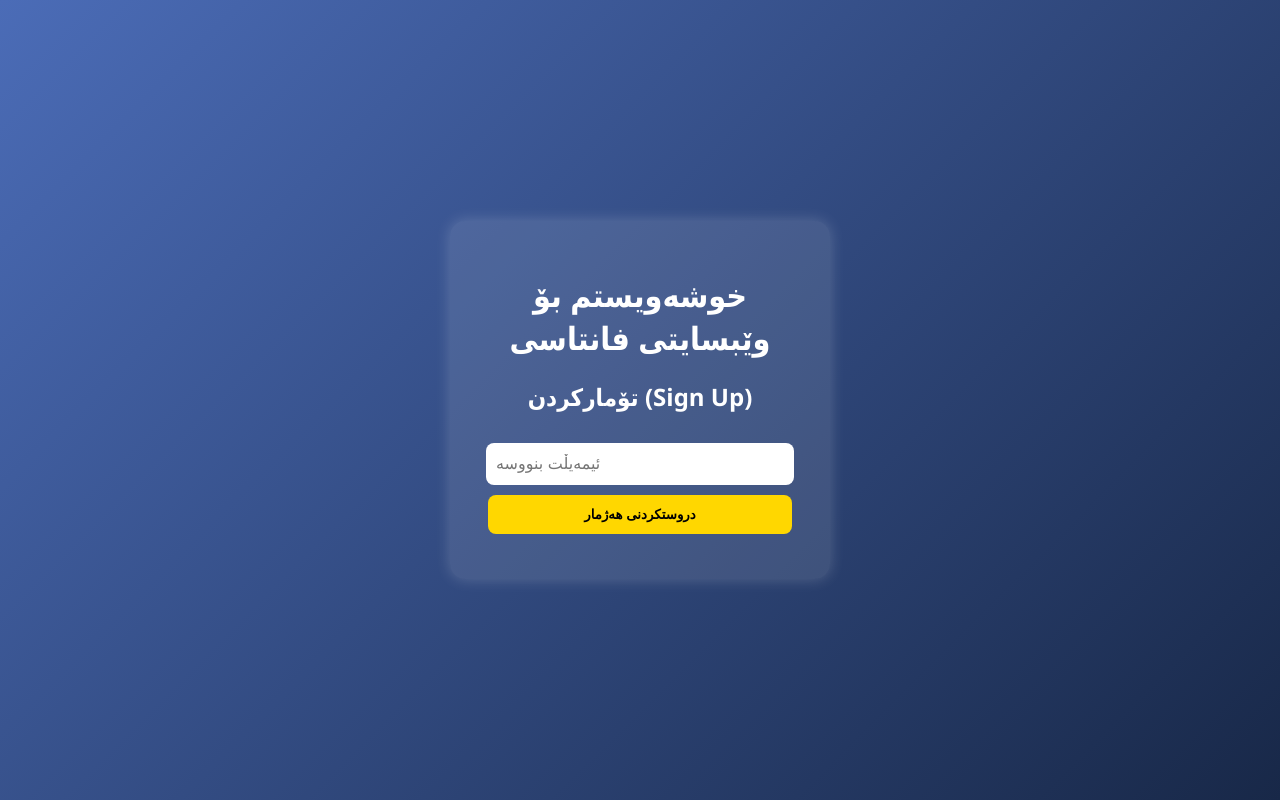
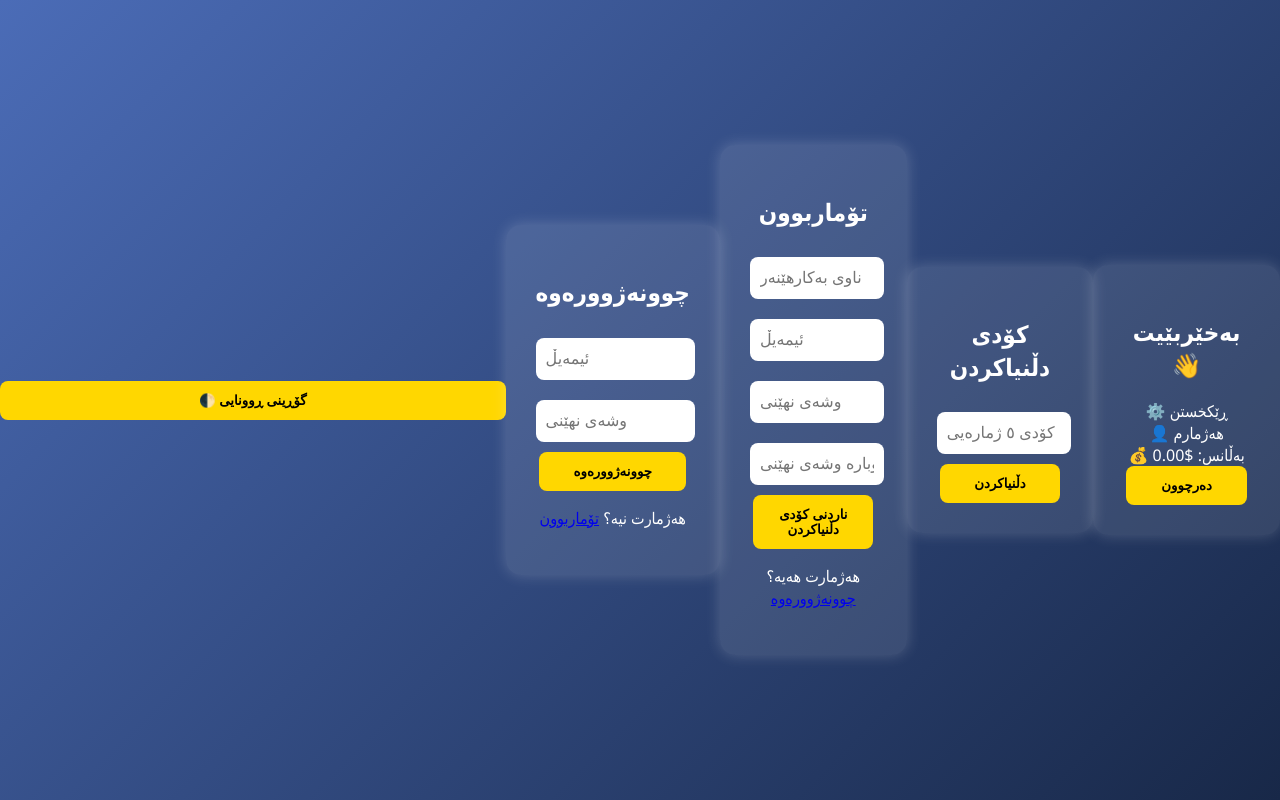
Before and after one commit to Ahmad00k/AYH, a plain HTML site: page index.html in a window 1280 px wide. Drawn offline with Linux system fonts and the light colour scheme.

Commit message:
index.html

```diff
--- a/index.html
+++ b/index.html
@@ -3,18 +3,53 @@
 <head>
   <meta charset="UTF-8" />
   <meta name="viewport" content="width=device-width, initial-scale=1" />
-  <title>فانتاسی - وێبسایت</title>
-  <link rel="stylesheet" href="style.css" />
+  <title>سایتەکەی کوردی - Login و Sign-Up</title>
+  <link href="style.css" rel="stylesheet" />
 </head>
 <body>
-  <div class="container">
-    <h1>خوشەویستم بۆ وێبسایتی فانتاسی</h1>
+  <button class="toggle-mode" onclick="toggleMode()">🌓 گۆڕینی ڕوونایی</button>
 
-    <form id="signupForm">
-      <h2>تۆمارکردن (Sign Up)</h2>
-      <input type="email" id="email" placeholder="ئیمەیڵت بنووسە" required />
-      <button type="submit">دروستکردنی هەژمار</button>
-    </form>
+  <!-- Login Box -->
+  <div class="container" id="login-box">
+    <h2>چوونەژوورەوە</h2>
+    <input type="email" id="loginEmail" placeholder="ئیمەیڵ" />
+    <input type="password" id="loginPassword" placeholder="وشەی نهێنی" />
+    <button onclick="loginUser()">چوونەژوورەوە</button>
+    <p>هەژمارت نیە؟ <a href="#" onclick="showSignUp()">تۆماربوون</a></p>
+  </div>
+
+  <!-- Sign-Up Box -->
+  <div class="container hidden" id="signup-box">
+    <h2>تۆماربوون</h2>
+    <input type="text" id="signupUsername" placeholder="ناوی بەکارهێنەر" />
+    <input type="email" id="signupEmail" placeholder="ئیمەیڵ" />
+    <input type="password" id="signupPassword" placeholder="وشەی نهێنی" />
+    <input type="password" id="signupConfirm" placeholder="دوبارە وشەی نهێنی" />
+    <button onclick="sendVerificationCode()">ناردنی کۆدی دڵنیاکردن</button>
+    <p>هەژمارت هەیە؟ <a href="#" onclick="showLogin()">چوونەژوورەوە</a></p>
+  </div>
+
+  <!-- Verification Code Box -->
+  <div class="container hidden" id="code-box">
+    <h2>کۆدی دڵنیاکردن</h2>
+    <input type="text" id="verificationCodeInput" maxlength="5" placeholder="کۆدی ٥ ژمارەیی" />
+    <button onclick="verifyCode()">دڵنیاکردن</button>
+  </div>
+
+  <!-- Dashboard -->
+  <div class="container hidden" id="dashboard">
+    <h2>بەخێربێیت <span id="userDisplay"></span> 👋</h2>
+    <div class="section">⚙️ ڕێکخستن</div>
+    <div class="section">👤 هەژمارم</div>
+    <div class="section">💰 بەڵانس: <span id="balanceDisplay">$0.00</span></div>
+    <button onclick="logoutUser()">دەرچوون</button>
+  </div>
+
+  <audio id="clickSound" src="https://cdn.pixabay.com/download/audio/2022/03/15/audio_c665939fae.mp3?filename=click-124467.mp3"></audio>
+
+  <script src="script.js"></script>
+</body>
+</html>
 
     <form id="verifyForm" style="display:none;">
       <h2>کۆدی دڵنیاکردن بنووسە</h2>
```
